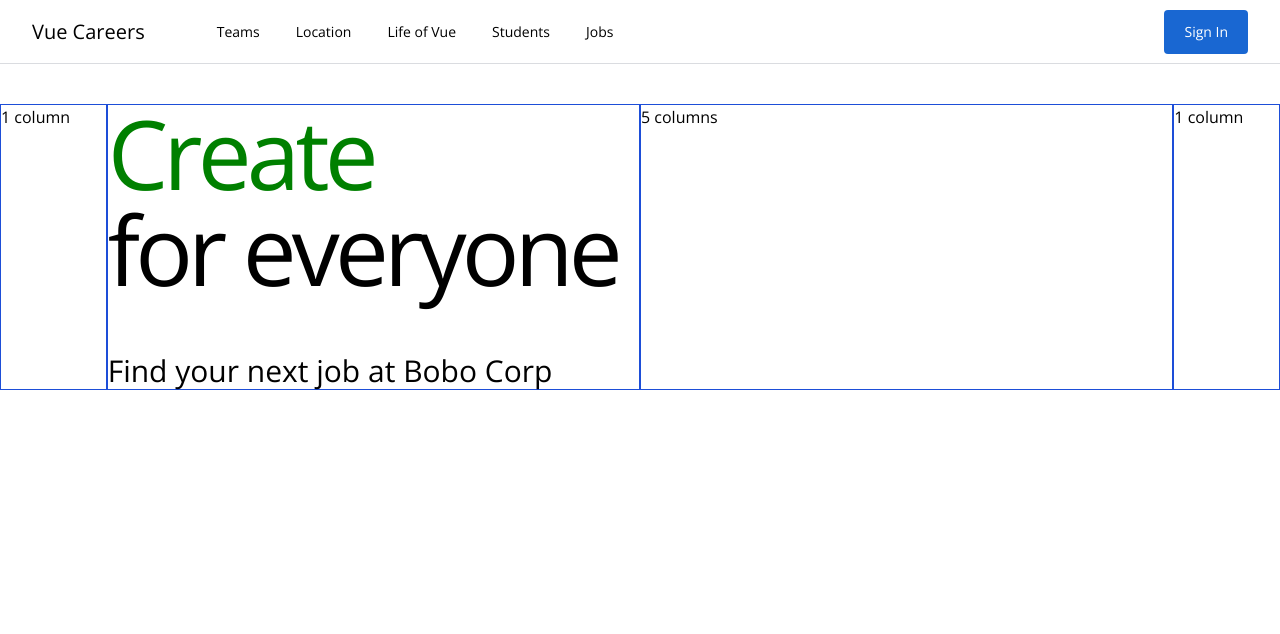
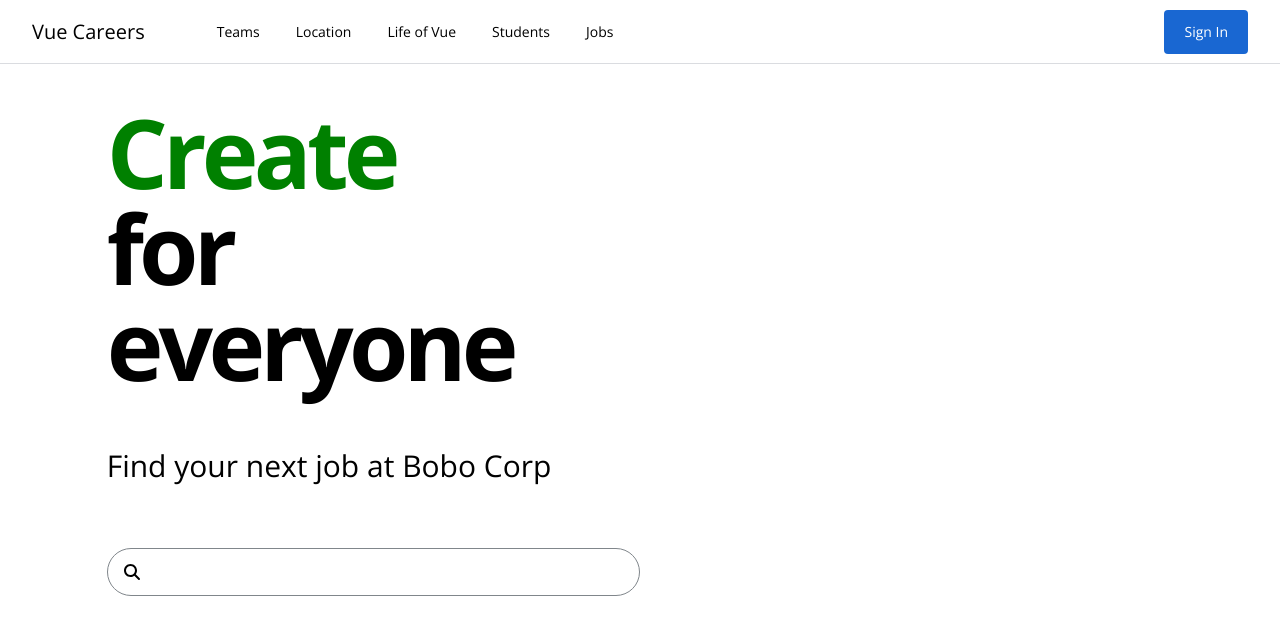
Before and after one commit to vadiminsk/vue-jobs, a Vue app: page / in a window 1280 px wide. Shown: the top 634 px of the page. Built offline with nearby package versions, Linux system fonts and the light colour scheme.

Commit message:
Create Job search form component

```diff
--- /dev/null
+++ b/src/components/JobSearchForm.vue
@@ -0,0 +1,12 @@
+<template>
+  <form
+    class="flex h-12 w-full items-center rounded-3xl border border-solid border-brand-gray-3">
+    <font-awesome-icon :icon="['fas', 'search']" class="ml-4 mr-3" />
+  </form>
+</template>
+
+<script>
+export default {
+  name: "JobSearchForm",
+}
+</script>
--- a/src/components/TheHeadline.vue
+++ b/src/components/TheHeadline.vue
@@ -1,6 +1,6 @@
 <template>
-  <section>
-    <h1 class="mb-14 text-8xl text-bold tracking-tighter">
+  <section class="mb-16">
+    <h1 class="mb-14 text-8xl font-bold tracking-tighter">
       <span :class="actionClasses">{{ action }}</span>
       <br>
       for everyone
--- a/src/components/TheHero.vue
+++ b/src/components/TheHero.vue
@@ -2,11 +2,13 @@
   <main>
     <section class="flex flex-col h-screen pt-10 pb-20">
       <div class="grid grid-cols-12">
-        <div class="col-span-1 col-start-1 border border-blue-700">1 column</div>
-        <div class="col-span-5 col-start-2 border border-blue-700">
-          <the-headline /></div>
-        <div class="col-span-5 col-start-7 border border-blue-700">5 columns</div>
-        <div class="col-span-1 col-start-12 border border-blue-700">1 column</div>
+        <div class="col-span-1 col-start-1"></div>
+        <div class="col-span-5 col-start-2">
+          <the-headline />
+          <job-search-form />
+        </div>
+        <div class="col-span-5 col-start-7"></div>
+        <div class="col-span-1 col-start-12"></div>
       </div>
     </section>
   </main>
@@ -14,10 +16,12 @@
 
 <script>
 import TheHeadline from "@/components/TheHeadline.vue";
+import JobSearchForm from "@/components/JobSearchForm.vue";
 export default {
   name: "TheHero",
   components: {
     TheHeadline,
+    JobSearchForm
   }
 }
 </script>
--- a/tailwind.config.js
+++ b/tailwind.config.js
@@ -10,6 +10,8 @@
       },
       colors: {
         'brand-gray-1': '#dadce0',
+        'brand-gray-2': '#f8f9fa',
+        'brand-gray-3': '#80868b',
         'brand-blue-1': '#1967d2',
         'brand-blue-2': '#4285f4',
         'brand-green-1': '#137333'
```
